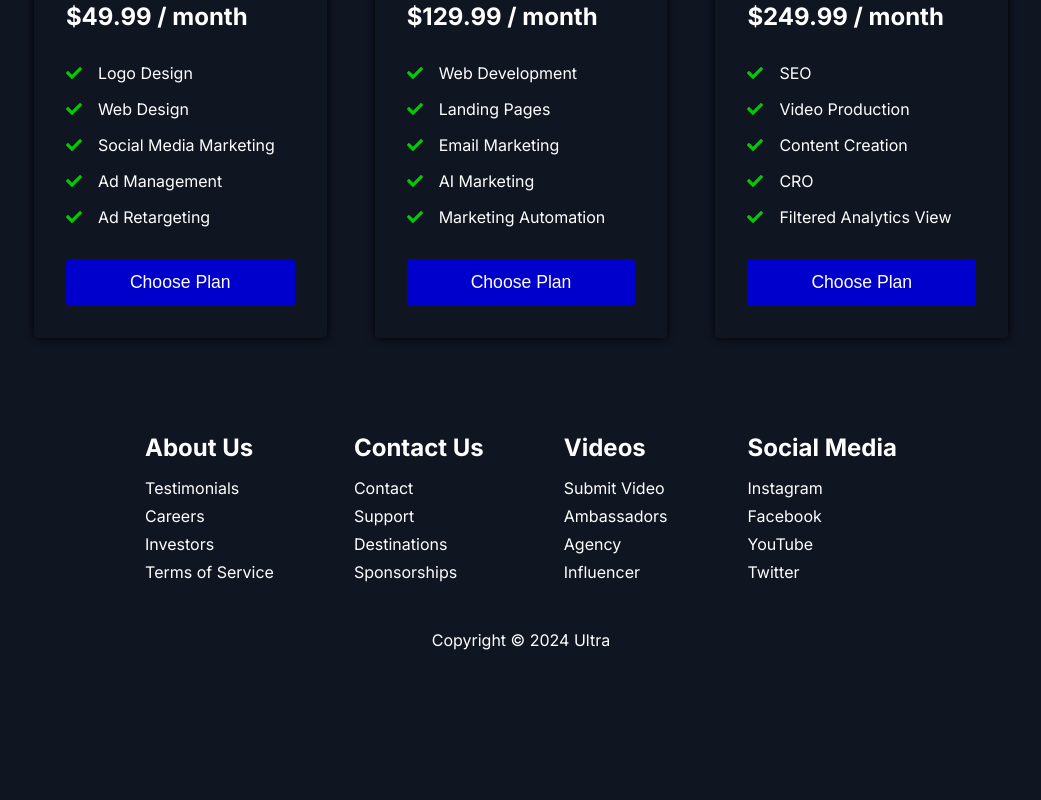
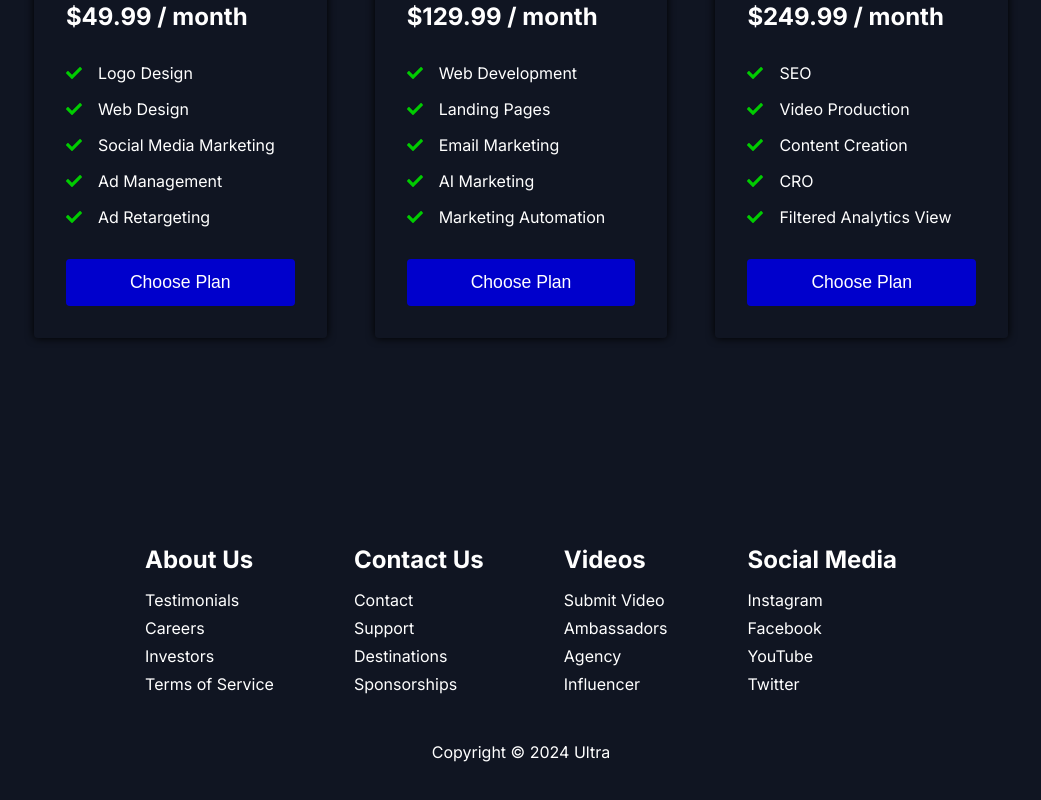
Before and after one commit to Arseniyboss/ultra, a Next.js app: page / in a window 1280 px wide. Shown: the part 2447-3247 px from the top of the page, without its empty margins (119-1160 px from the left). Before the commit the page ends 3145 px from the top, so only its background shows below. Built offline with nearby package versions, Linux system fonts and the light colour scheme.

Commit message:
clean up styles and add space for footer

```diff
--- a/src/components/footer/Footer.tsx
+++ b/src/components/footer/Footer.tsx
@@ -1,17 +1,17 @@
-import { SectionContainer, Copyright } from './styles'
+import { Container, SectionContainer, Copyright } from './styles'
 import FooterSection from '@/components/footer/section/FooterSection'
 import footerSections from '@/data/footerSections'
 
 const Footer = () => {
   return (
-    <footer>
+    <Container>
       <SectionContainer aria-label='footer sections'>
         {footerSections.map((section) => (
           <FooterSection key={section.title} {...section} />
         ))}
       </SectionContainer>
       <Copyright>Copyright © {new Date().getFullYear()} Ultra</Copyright>
-    </footer>
+    </Container>
   )
 }
 
--- a/src/components/footer/styles.tsx
+++ b/src/components/footer/styles.tsx
@@ -2,6 +2,14 @@
 
 import styled from 'styled-components'
 import { breakpoints } from '@/breakpoints'
+
+export const Container = styled.footer`
+  margin-top: 7rem;
+
+  @media screen and (max-width: ${breakpoints.home}) {
+    margin-top: var(--spacing);
+  }
+`
 
 export const SectionContainer = styled.section`
   display: flex;
@@ -9,26 +17,15 @@ export const SectionContainer = styled.section`
   column-gap: 5rem;
   padding: 0 var(--spacing);
 
-  @media screen and (max-width: ${breakpoints.home}) {
-    margin-top: var(--spacing);
-  }
-
   @media screen and (max-width: 900px) {
     display: grid;
     grid-template-columns: repeat(2, auto);
     row-gap: var(--spacing);
   }
 
-  @media screen and (max-width: 500px) {
+  @media screen and (max-width: 450px) {
     gap: var(--spacing);
-  }
-
-  @media screen and (max-width: 400px) {
     font-size: 0.9rem;
-  }
-
-  @media screen and (max-width: 350px) {
-    font-size: 0.8rem;
   }
 `
 
--- a/src/components/header/Header.tsx
+++ b/src/components/header/Header.tsx
@@ -2,7 +2,7 @@
 
 import { useState } from 'react'
 import { FaTimes, FaBars } from 'react-icons/fa'
-import { Container, HeaderLogo, HeaderIconContainer, NavLinks } from './styles'
+import { Container, HeaderIconContainer, NavLinks } from './styles'
 import navLinks from '@/data/navLinks'
 
 const Header = () => {
@@ -17,7 +17,7 @@ const Header = () => {
   }
   return (
     <Container $isMobileNavbarOpen={isMobileNavbarOpen}>
-      <HeaderLogo>Ultra</HeaderLogo>
+      <p>Ultra</p>
       <HeaderIconContainer
         onClick={isMobileNavbarOpen ? closeMobileNav : openMobileNav}
         aria-expanded={isMobileNavbarOpen}
--- a/src/components/header/styles.tsx
+++ b/src/components/header/styles.tsx
@@ -16,10 +16,10 @@ export const Container = styled.header<Props>`
   box-shadow: var(--box-shadow);
   height: var(--header-height);
   z-index: 1;
-`
 
-export const HeaderLogo = styled.p`
-  font-size: 2rem;
+  p {
+    font-size: 2rem;
+  }
 `
 
 export const HeaderIconContainer = styled.button`
```
